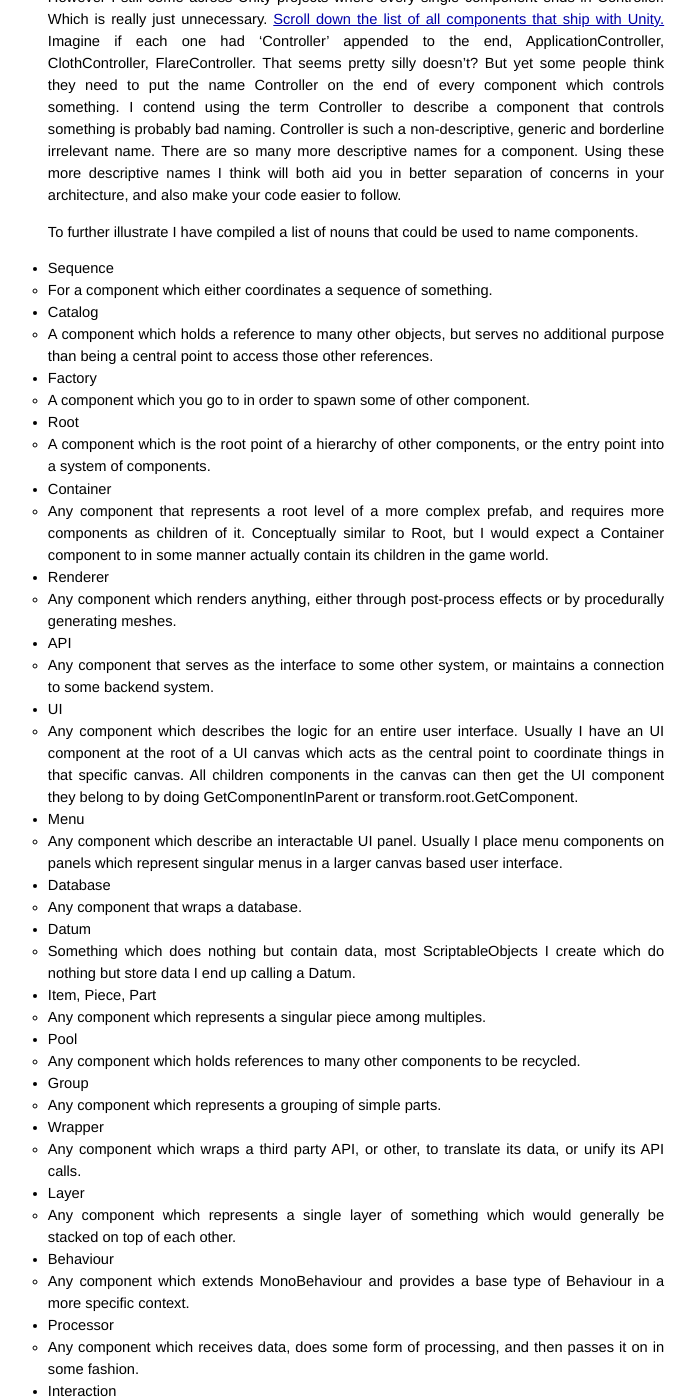
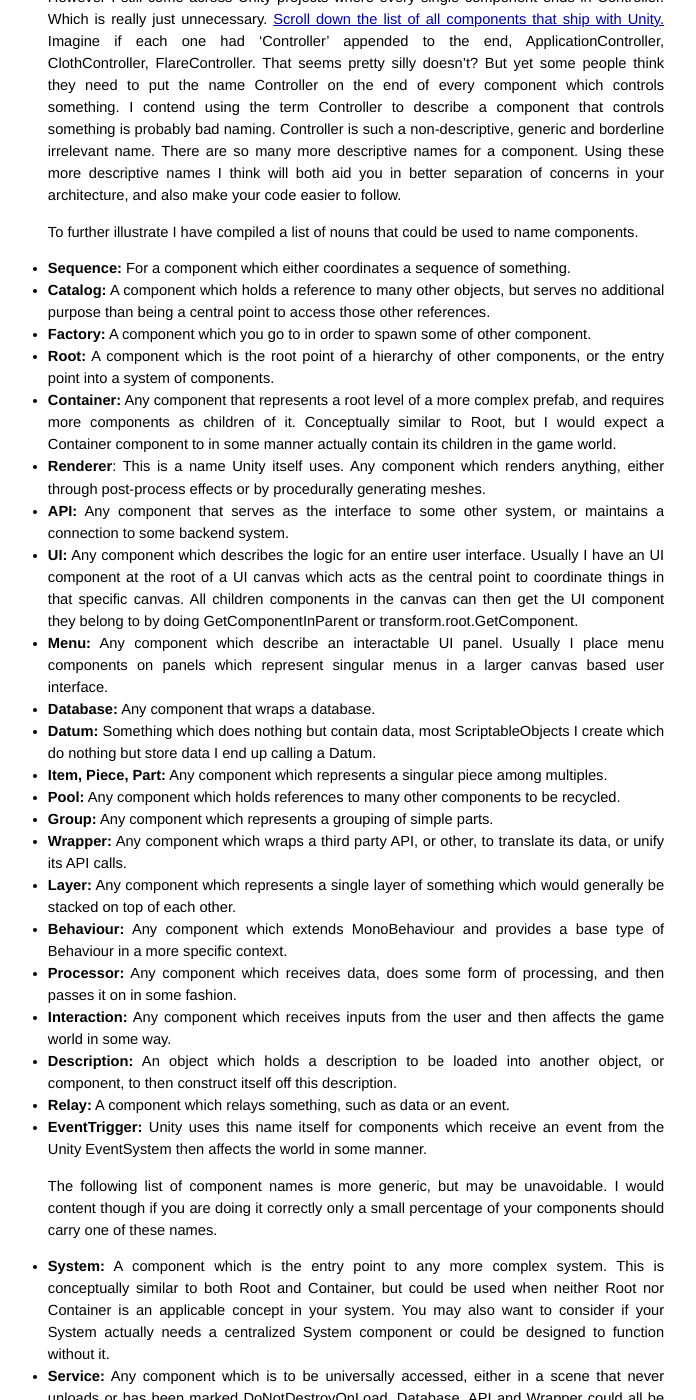
Before and after one commit to rygo6/rygo6.github.io, a Jekyll site: the page built from _posts/2019-4-19-Controller-is-Probably-a-Bad-Name.md, in a window 1280 px wide and 1400 px high, scrolled down 293 px. Shown: the whole window, without its empty margins (284-980 px from the left). Built offline with Jekyll 4.4.1, drawn with Linux system fonts in a browser that asks for light colours; some of the changed text lies outside the part shown.

Commit message:
format fix

```diff
--- a/_posts/2019-4-19-Controller-is-Probably-a-Bad-Name.md
+++ b/_posts/2019-4-19-Controller-is-Probably-a-Bad-Name.md
@@ -12,61 +12,35 @@ In the world of Model View Controller and web development, you end up with a cod
 
 To further illustrate I have compiled a list of nouns that could be used to name components.
 
-- Sequence
-  - For a component which either coordinates a sequence of something.
-- Catalog
-  - A component which holds a reference to many other objects, but serves no additional purpose than being a central point to access those other references.
-- Factory
-  - A component which you go to in order to spawn some of other component.
-- Root
-  - A component which is the root point of a hierarchy of other components, or the entry point into a system of components.
-- Container
-    - Any component that represents a root level of a more complex prefab, and requires more components as children of it. Conceptually similar to Root, but I would expect a Container component to in some manner actually contain its children in the game world.
-- Renderer
-  - Any component which renders anything, either through post-process effects or by procedurally generating meshes.
-- API
-  - Any component that serves as the interface to some other system, or maintains a connection to some backend system.
-- UI
-  - Any component which describes the logic for an entire user interface. Usually I have an UI component at the root of a UI canvas which acts as the central point to coordinate things in that specific canvas. All children components in the canvas can then get the UI component they belong to by doing GetComponentInParent or transform.root.GetComponent.
-- Menu
-  - Any component which describe an interactable UI panel. Usually I place menu components on panels which represent singular menus in a larger canvas based user interface.
-- Database
-  - Any component that wraps a database.
-- Datum
-  - Something which does nothing but contain data, most ScriptableObjects I create which do nothing but store data I end up calling a Datum.
-- Item, Piece, Part
-  - Any component which represents a singular piece among multiples.
-- Pool
-  - Any component which holds references to many other components to be recycled.
-- Group
-  - Any component which represents a grouping of simple parts.
-- Wrapper
-  - Any component which wraps a third party API, or other, to translate its data, or unify its API calls.
-- Layer
-  - Any component which represents a single layer of something which would generally be stacked on top of each other.
-- Behaviour
-  - Any component which extends MonoBehaviour and provides a base type of Behaviour in a more specific context.
-- Processor
-  - Any component which receives data, does some form of processing, and then passes it on in some fashion.
-- Interaction
-  - Any component which receives inputs from the user and then affects the game world in some way.
-- Description
-  - An object which holds a description to be loaded into another object, or component, to then construct itself off this description.
-- Relay
-   - A component which relays something, such as data or an event.
-- EventTrigger
-  - Unity uses this name itself for components which receive an event from the Unity EventSystem then affects the world in some manner.
+- __Sequence:__ For a component which either coordinates a sequence of something.
+- __Catalog:__ A component which holds a reference to many other objects, but serves no additional purpose than being a central point to access those other references.
+- __Factory:__ A component which you go to in order to spawn some of other component.
+- __Root:__ A component which is the root point of a hierarchy of other components, or the entry point into a system of components.
+- __Container:__ Any component that represents a root level of a more complex prefab, and requires more components as children of it. Conceptually similar to Root, but I would expect a Container component to in some manner actually contain its children in the game world.
+- __Renderer__: This is a name Unity itself uses. Any component which renders anything, either through post-process effects or by procedurally generating meshes.
+- __API:__ Any component that serves as the interface to some other system, or maintains a connection to some backend system.
+- __UI:__ Any component which describes the logic for an entire user interface. Usually I have an UI component at the root of a UI canvas which acts as the central point to coordinate things in that specific canvas. All children components in the canvas can then get the UI component they belong to by doing GetComponentInParent or transform.root.GetComponent.
+- __Menu:__ Any component which describe an interactable UI panel. Usually I place menu components on panels which represent singular menus in a larger canvas based user interface.
+- __Database:__ Any component that wraps a database.
+- __Datum:__ Something which does nothing but contain data, most ScriptableObjects I create which do nothing but store data I end up calling a Datum.
+- __Item, Piece, Part:__ Any component which represents a singular piece among multiples.
+- __Pool:__ Any component which holds references to many other components to be recycled.
+- __Group:__ Any component which represents a grouping of simple parts.
+- __Wrapper:__ Any component which wraps a third party API, or other, to translate its data, or unify its API calls.
+- __Layer:__ Any component which represents a single layer of something which would generally be stacked on top of each other.
+- __Behaviour:__ Any component which extends MonoBehaviour and provides a base type of Behaviour in a more specific context.
+- __Processor:__ Any component which receives data, does some form of processing, and then passes it on in some fashion.
+- __Interaction:__ Any component which receives inputs from the user and then affects the game world in some way.
+- __Description:__ An object which holds a description to be loaded into another object, or component, to then construct itself off this description.
+- __Relay:__ A component which relays something, such as data or an event.
+- __EventTrigger:__ Unity uses this name itself for components which receive an event from the Unity EventSystem then affects the world in some manner.
 
 The following list of component names is more generic, but may be unavoidable. I would content though if you are doing it correctly only a small percentage of your components should carry one of these names.
 
-- System
-  - A component which is the entry point to any more complex system. This is conceptually similar to both Root and Container, but could be used when neither Root nor Container is an applicable concept in your system. You may also want to consider if your System actually needs a centralized System component or could be designed to function without it.
-- Service
-  - Any component which is to be universally accessed, either in a scene that never unloads or has been marked DoNotDestroyOnLoad. Database, API and Wrapper could all be better names if they better describe your component, but sometimes you may end up with Service components.
-- Manager
-  - Any component which contains many references to other components and manages them. The term Manager implies there are subordinates, so unless the Manager actually contains a List of references to other components which it manages, then you should probably use System or Service. Sequence, Catalog, Renderer, Pool, Container or Root could all be more descriptive names for your component, but sometimes that is not always so, at which point deferring to just Manager can be appropriate.
-- Coordinator
-  - The inverse of a Manager. If your component does not contain a List of components it manages, but rather many other components find this component in order to be coordinated, it is probably more a appropriate to call it a Coordinator. However you should consider if you can design the system in manner which doe snot require a central coordinator.
+- __System:__ A component which is the entry point to any more complex system. This is conceptually similar to both Root and Container, but could be used when neither Root nor Container is an applicable concept in your system. You may also want to consider if your System actually needs a centralized System component or could be designed to function without it.
+- __Service:__ Any component which is to be universally accessed, either in a scene that never unloads or has been marked DoNotDestroyOnLoad. Database, API and Wrapper could all be better names if they better describe your component, but sometimes you may end up with Service components.
+- __Manager:__ Any component which contains many references to other components and manages them. The term Manager implies there are subordinates, so unless the Manager actually contains a List of references to other components which it manages, then you should probably use System or Service. Sequence, Catalog, Renderer, Pool, Container or Root could all be more descriptive names for your component, but sometimes that is not always so, at which point deferring to just Manager can be appropriate.
+- __Coordinator:__ The inverse of a Manager. If your component does not contain a List of components it manages, but rather many other components find this component in order to be coordinated, it is probably more a appropriate to call it a Coordinator. However you should consider if you can design the system in manner which doe snot require a central coordinator.
 
 By no means consider this list some kind of absolute reference. If you end up naming a component 'GroupManagerWrapperServiceSystem' then I think you really missed the point.
 
```
